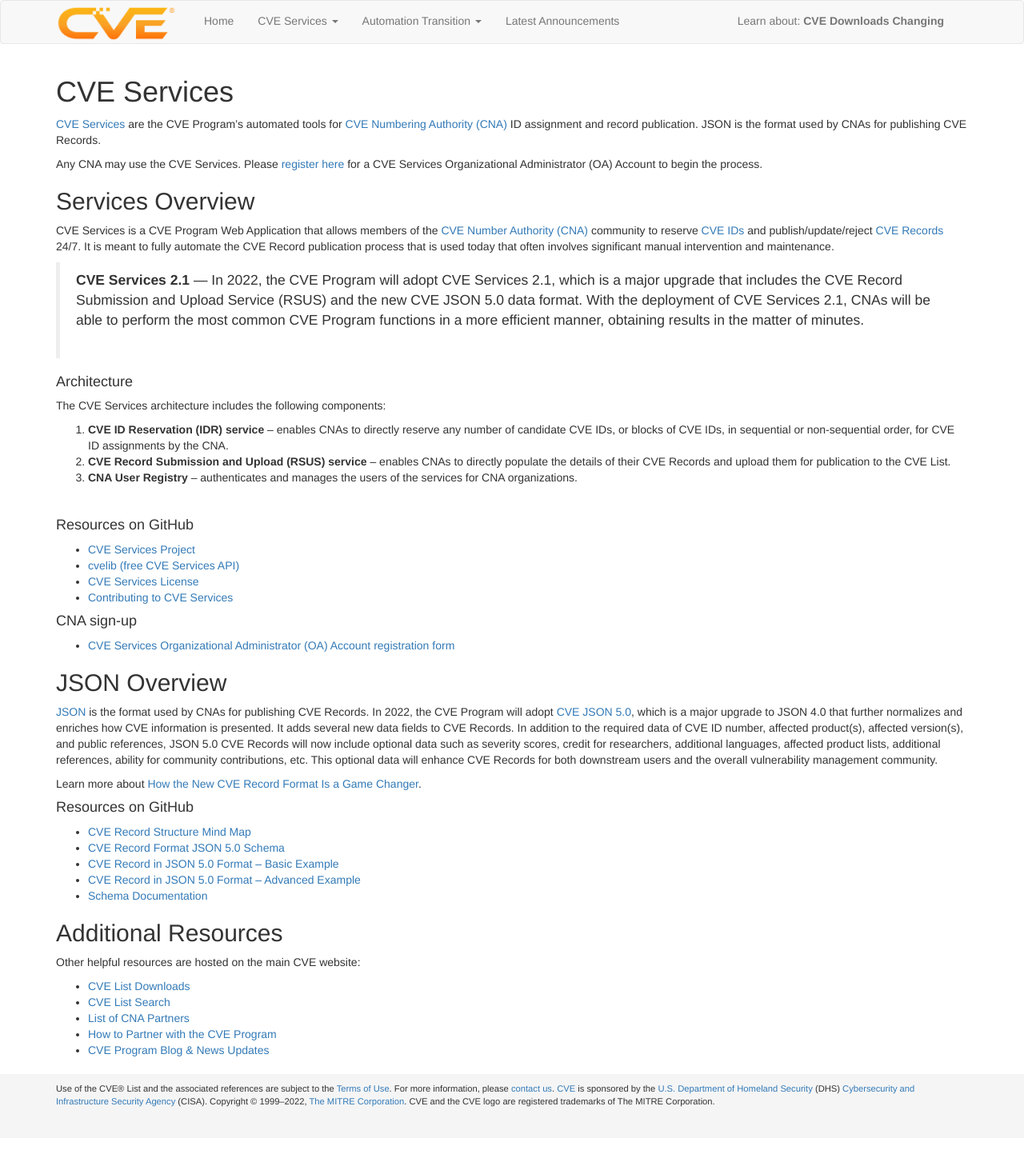
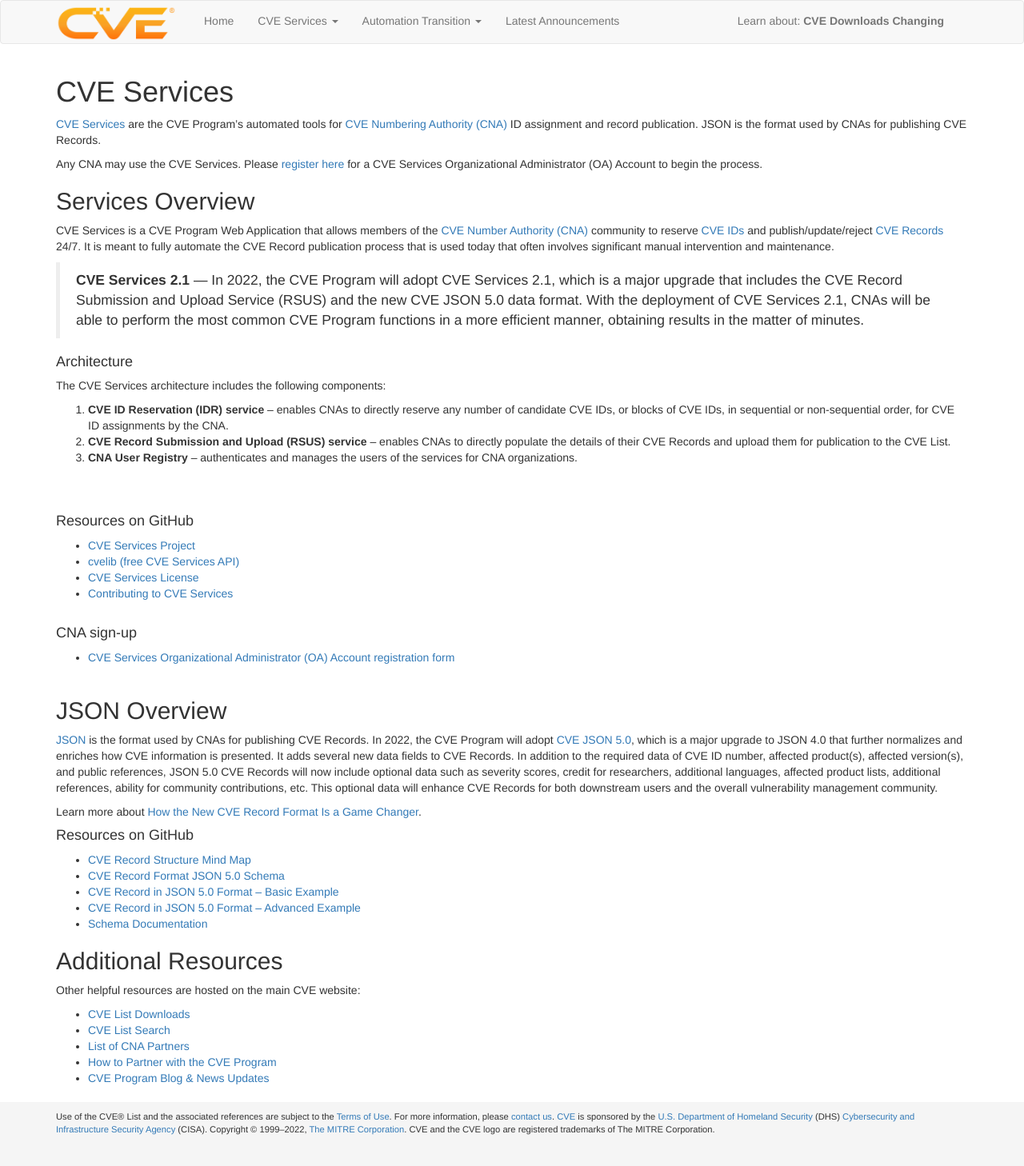
Before and after one commit to CVEProject/cveproject.github.io, a Jekyll site: the page built from automation-cve-services.md, in a window 1280 px wide. Shown: the whole page at 80% size. Built offline with Jekyll 4.4.1, drawn with Linux system fonts in a browser that asks for light colours; nearby versions of some CDN libraries; before the commit the page ends 1423 px from its top, so only the background shows below that.

Commit message:
Update automation-cve-services.md

```diff
--- a/automation-cve-services.md
+++ b/automation-cve-services.md
@@ -10,9 +10,10 @@ Any CNA may use the CVE Services. Please [register here](https://forms.monday.co
 ## Services Overview
 
 CVE Services is a CVE Program Web Application that allows members of the [CVE Number Authority (CNA)](https://www.cve.org/PartnerInformation/Partner#CNA) community to reserve [CVE IDs](https://www.cve.org/ResourcesSupport/Glossary?activeTerm=glossaryCVEID) and publish/update/reject [CVE Records](https://www.cve.org/ResourcesSupport/Glossary?activeTerm=glossaryRecord) 24/7. It is meant to fully automate the CVE Record publication process that is used today that often involves significant manual intervention and maintenance.
+<br>
 
 ><strong>CVE Services 2.1</strong> &mdash; In 2022, the CVE Program will adopt CVE Services 2.1, which is a major upgrade that includes the CVE Record Submission and Upload Service (RSUS) and the new CVE JSON 5.0 data format. With the deployment of CVE Services 2.1, CNAs will be able to perform the most common CVE Program functions in a more efficient manner, obtaining results in the matter of minutes.
-<br><br>
+<br>
 
 #### Architecture
 
@@ -23,7 +24,7 @@ The CVE Services architecture includes the following components:
   <li><strong>CVE Record Submission and Upload (RSUS) service</strong> – enables CNAs to directly populate the details of their CVE Records and upload them for publication to the CVE List.</li>
   <li><strong>CNA User Registry</strong> – authenticates and manages the users of the services for CNA organizations.</li>
 </ol>
-<br>
+<br><br>
 
 #### Resources on GitHub
 
@@ -31,12 +32,12 @@ The CVE Services architecture includes the following components:
 * [cvelib (free CVE Services API)](https://github.com/RedHatProductSecurity/cvelib)
 * [CVE Services License](https://github.com/CVEProject/cve-services/blob/dev/LICENSE)
 * [Contributing to CVE Services](https://github.com/CVEProject/cve-services/blob/dev/CONTRIBUTING.md)
-<br>
+<br><br>
 
 #### CNA sign-up
 
 * [CVE Services Organizational Administrator (OA) Account registration form]((https://forms.monday.com/forms/03132d0646401f5d10d06c60e25444a1?r=use1))
-<br>
+<br><br>
 
 ## JSON Overview
 
```
